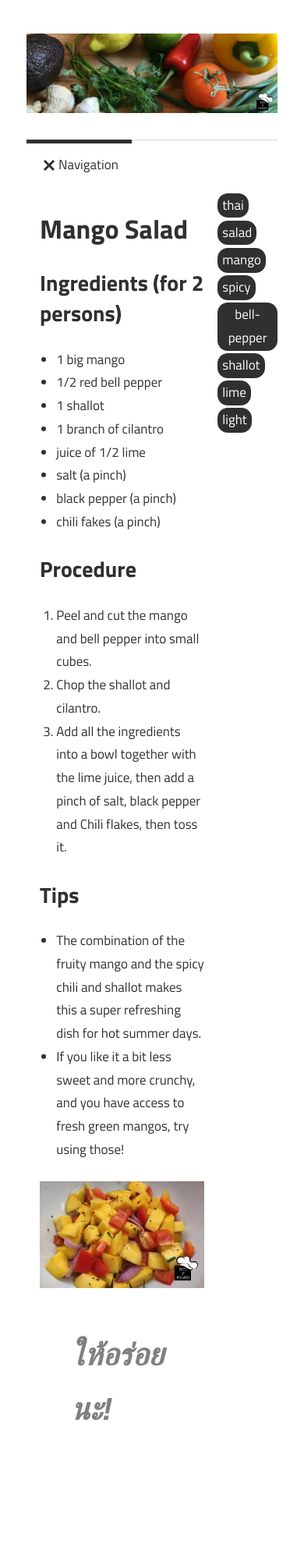
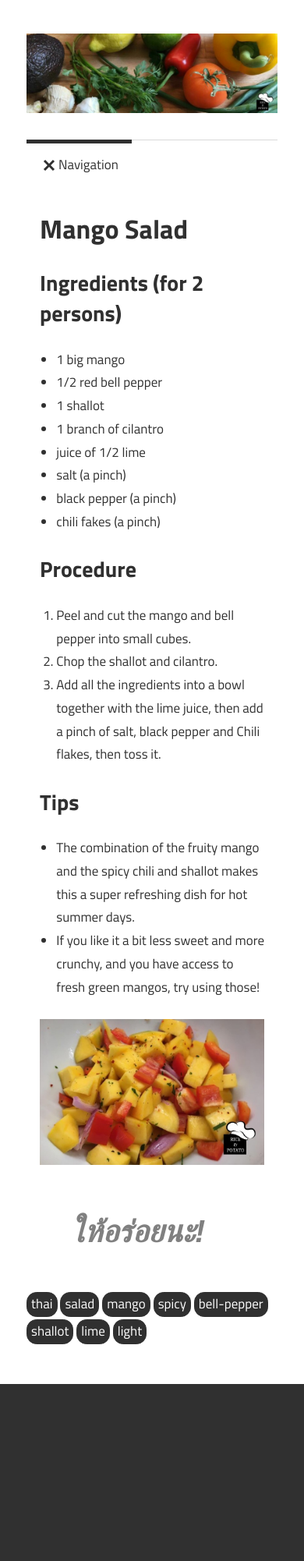
Before and after one commit to bschug/rice-and-potato, a Jekyll site: the page built from _posts/2020-06-15-Mango_Salad.md, in a window 390 px wide. Shown: the whole page at 78% size. Built offline with Jekyll 4.4.1, drawn with Linux system fonts in a browser that asks for light colours; some web fonts are replaced; after the commit the page ends 1775 px from its top, so only the background shows below that.

Commit message:
Fix layout on mobile

```diff
--- a/_sass/post.scss
+++ b/_sass/post.scss
@@ -1,5 +1,7 @@
 .post-wrap {
-    display: flex;
+    @media only screen and (min-width: 60em) {
+        display: flex;
+    }
 }
 
 .post-body {
@@ -13,6 +15,10 @@
 
 .sidebar {
     display: block;
+
+    @media only screen and (max-width: 60em) {
+        padding-bottom: 3em;
+    }
 }
 
 .textpost {
@@ -25,5 +31,8 @@ blockquote {
     font-style: italic;
     font-size: 2.5rem;
     color: #808080;
-    padding-bottom: 3em;
+
+    @media only screen and (min-width: 60em) {
+        padding-bottom: 3em;
+    }
 }
```
